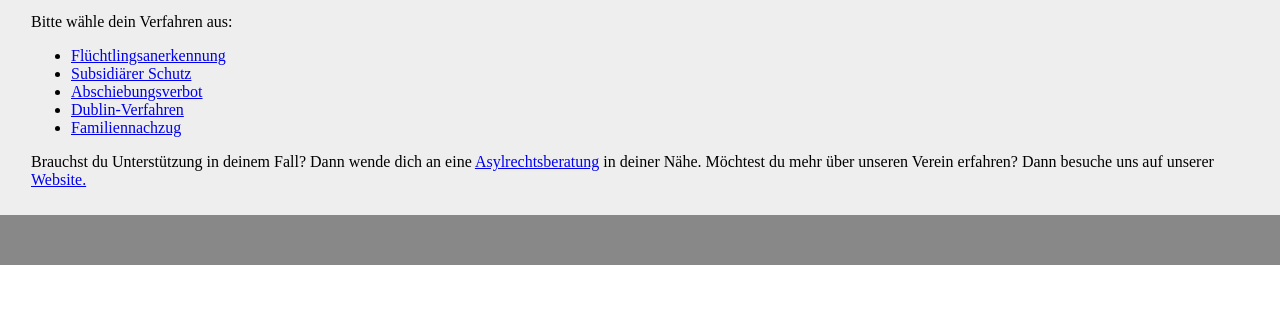
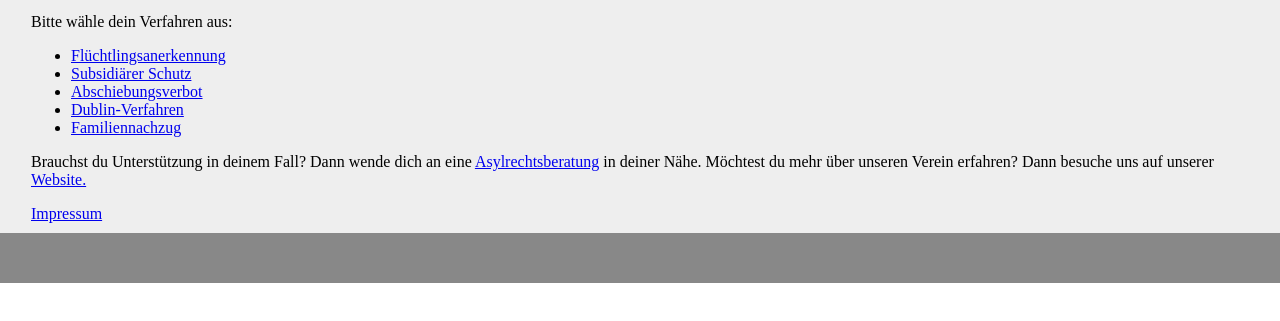
Before and after one commit to open-decision/asylum-law-helper, a website: page index.html in a window 1280 px wide. Shown: the part 209-530 px from the top of the page. Drawn offline with Linux system fonts and the light colour scheme.

Commit message:
Update index.html
Interner Link zum Impressum eingefügt

```diff
--- a/index.html
+++ b/index.html
@@ -47,7 +47,7 @@
 
       Möchtest du mehr über unseren Verein erfahren? Dann besuche uns auf unserer <a href="https://open-legal-tech.org/?page_id=42" target="_blank">Website. </a></p>
 
-
+      <a href="Impressum.html"  > Impressum</a>
       </div>
     </div>
 
```
